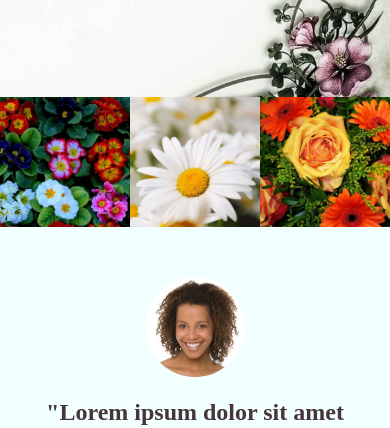
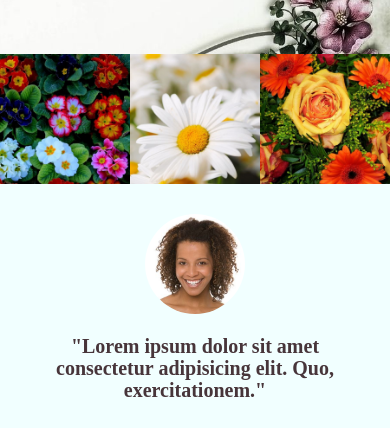
Before and after one commit to mbalandari/floristry, a plain HTML site: page index.html in a window 390 px wide. Shown: the part 407-835 px from the top of the page. Drawn offline with Linux system fonts and the light colour scheme; a web font is replaced by a local one.

Commit message:
add responsive part-2

```diff
--- a/style.css
+++ b/style.css
@@ -152,6 +152,10 @@ footer p {
 }
 
 @media (max-width: 700px) {
+    body {
+        font-size: 14px;
+    }
+
     .hero-text h2 {
         font-size: 48px;
         margin-bottom: 5px;
@@ -169,6 +173,15 @@ footer p {
     .quotes div {
         float: none;
         width: auto;
+        padding: 30px 30px 40px 30px;
+    }
+
+    .quotes blockquote {
+        font-size: 20px;
+    }
+
+    .quotes p {
+        display: none;
     }
 
     .table {
```
